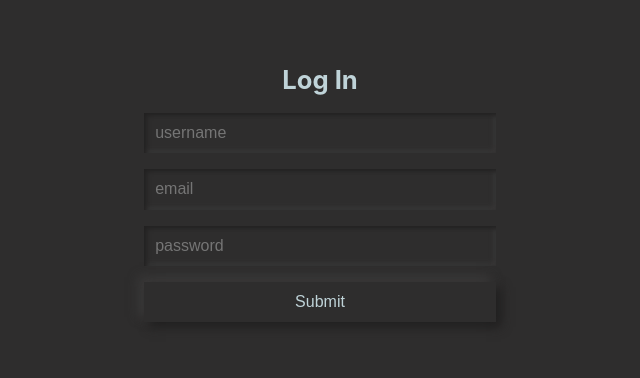
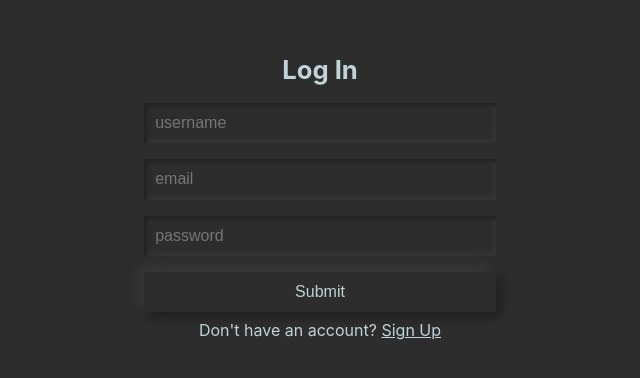
Before and after one commit to Subhra264/node-chat-web-client, a React (Create React App) app: page /log-in in a window 1280 px wide. Shown: the part 198-576 px from the top of the page, without its empty margins (320-960 px from the left). Built offline with nearby package versions, Linux system fonts and the light colour scheme.

Commit message:
Add link to /log-in from SignUp page and vice-versa

```diff
--- a/src/components/Form/Form.tsx
+++ b/src/components/Form/Form.tsx
@@ -38,6 +38,7 @@ const Form: React.FC<FormProps> = (props): JSX.Element => {
                 {inputElems}
                 <input type='submit' value='Submit' id='submit-button' onClick={props.onSubmit}/>
             </form>
+            { props.children }
         </div>
     );
 };
--- a/src/components/LogIn/LogIn.tsx
+++ b/src/components/LogIn/LogIn.tsx
@@ -3,7 +3,7 @@ import { authenticate } from '../../utils/fetch-requests';
 import React, { useState } from "react";
 import { useDispatch } from "react-redux";
 import { manageUser } from "../../utils/actions/User.actions";
-import { useHistory, useLocation } from "react-router-dom";
+import { Link, useHistory, useLocation } from "react-router-dom";
 import { Dispatch } from "redux";
 import AuthenticationForm, { AuthenticationFormProps } from "../Form/AuthenticationForm";
 
@@ -53,7 +53,7 @@ const LogIn: React.FC = (): JSX.Element => {
             history.push(redirectTo);
 
         } catch(err) {
-            console.log('Error while login:', err.message);
+            console.log('Error while login:', (err as Error).message);
         }
 
     };
@@ -83,7 +83,11 @@ const LogIn: React.FC = (): JSX.Element => {
     return (
         <div className='form-container log-in'>
             <div className='form-title'>Log In</div>
-            <AuthenticationForm {...formProps} />
+            <AuthenticationForm {...formProps} >
+                <div className="form-footer">
+                    Don't have an account? <Link to='/sign-up'>Sign Up</Link>
+                </div>
+            </AuthenticationForm>
         </div>
     );
 };
--- a/src/components/Protected/BodyContainer/Profile/ProfileDetails.scss
+++ b/src/components/Protected/BodyContainer/Profile/ProfileDetails.scss
@@ -1,4 +1,4 @@
-#profile-details {
+.profile-details {
     flex-grow: 6;
-    min-width: 15%;
+    min-width: 10rem;
 }
--- a/src/components/Protected/BodyContainer/Profile/ProfileDetails.tsx
+++ b/src/components/Protected/BodyContainer/Profile/ProfileDetails.tsx
@@ -2,7 +2,7 @@ import './ProfileDetails.scss';
 
 const ProfileDetails: React.FC = (props): JSX.Element => {
     return (
-        <div id='profile-details'>
+        <div className='profile-details'>
             <div className='profilePic'>
                 Profile Pic
             </div>
--- a/src/components/SignUp/SignUp.tsx
+++ b/src/components/SignUp/SignUp.tsx
@@ -1,5 +1,5 @@
 import { useState } from 'react';
-import { useHistory } from 'react-router-dom';
+import { Link, useHistory } from 'react-router-dom';
 import { authenticate } from '../../utils/fetch-requests';
 import AuthenticationForm, { AuthenticationFormProps } from '../Form/AuthenticationForm';
 
@@ -62,7 +62,11 @@ const SignUp: React.FC = (): JSX.Element => {
     return (
         <div className='form-container sign-up'>
             <div className='form-title'>Sign Up</div>
-            <AuthenticationForm {...formProps} />
+            <AuthenticationForm {...formProps} >
+                <div className="form-footer">
+                    Already have an account? <Link to='/log-in'>Log In</Link>
+                </div>
+            </AuthenticationForm>
         </div>
     );
 };
```
